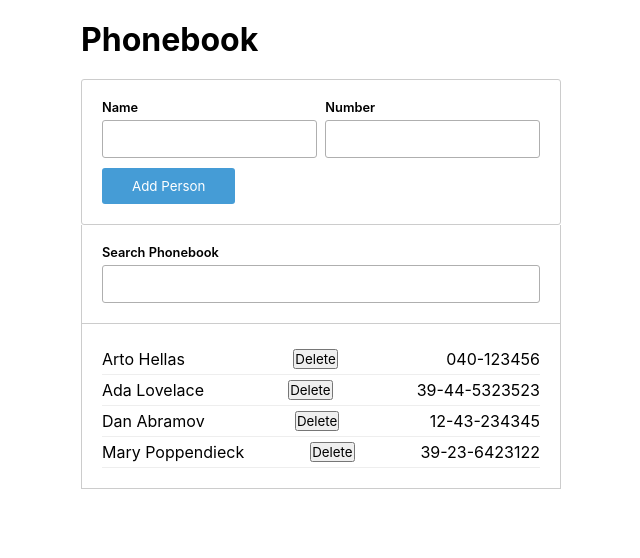
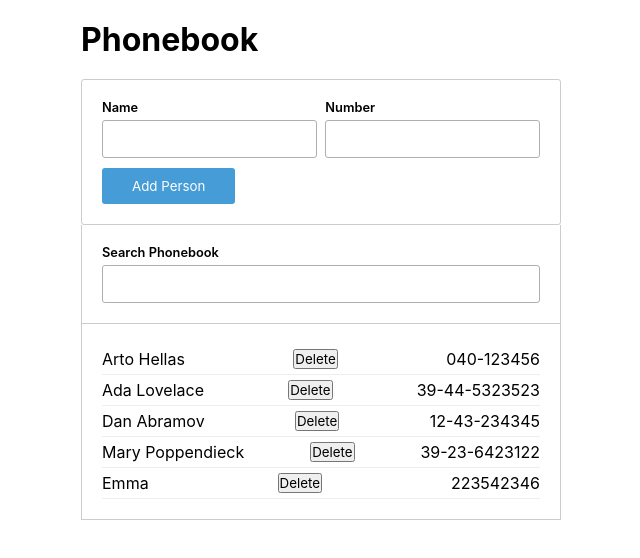
Before and after one commit to danphillipsuk/fullstackopen2022, a React (Create React App) app in the folder part2/phonebook/: page / in a window 1280 px wide. Shown: the top 558 px of the page, without its empty margins (319-959 px from the left). Built offline with nearby package versions, Linux system fonts and the light colour scheme; data requests are answered from the project's data file.

Commit message:
Exercise 2.19 complete

```diff
--- a/part2/phonebook/db.json
+++ b/part2/phonebook/db.json
@@ -19,6 +19,11 @@
       "name": "Mary Poppendieck",
       "number": "39-23-6423122",
       "id": 4
+    },
+    {
+      "name": "Emma",
+      "number": "223542346",
+      "id": 5
     }
   ]
 }
--- a/part2/phonebook/src/App.js
+++ b/part2/phonebook/src/App.js
@@ -2,6 +2,8 @@ import { useState, useEffect } from 'react'
 import Filter from './components/Filter';
 import AddNewPerson from './components/AddNewPerson';
 import personService from './services/persons'
+import Notification from './components/Notification'
+import axios from 'axios';
 
 
 const App = () => {
@@ -10,6 +12,7 @@ const App = () => {
   const [newName, setNewName] = useState('');
   const [newNumber, setNewNumber] = useState('');
   const [newfilter, setFilter] = useState('');
+  const [message, setMessage] = useState(null);
 
   useEffect(() => {
     personService
@@ -19,15 +22,50 @@ const App = () => {
       })
   }, []);
 
-
   const handleNameChange = (event) => setNewName(event.target.value);
   const handleNumberChange = (event) => setNewNumber(event.target.value);
   const handleFilter = (event) => setFilter(event.target.value)
 
+  const deletePerson = (event) => {
+    const res = window.confirm(`Delete ${event.target.name} from phonebook?`);
+    if(res) {
+      axios
+      .delete(`http://localhost:3001/persons/${event.target.value}`)
+      .then(response => {
+        const newList = persons.filter(person => person.id != event.target.value)
+        setPersons(newList)
+        setMessage(
+          `${event.target.name} has been deleted from the phonebook`
+        )
+        setTimeout(() => {
+          setMessage(null)
+        }, 3000)
+      })
+    }
+  }
+
+  const updatePerson = (id, number) => {
+    console.log(id)
+    const url = `http://localhost:3001/persons/${id}`;
+    const entry = persons.find(p => p.id === id);
+    const updatedEntry = {...entry, number: number};
+    axios
+    .put(url, updatedEntry)
+    .then(response => {
+      setPersons(persons.map(person => person.id !== id ? person : response.data));
+      setMessage(
+        `has been modified from the phonebook`
+      )
+      setTimeout(() => {
+        setMessage(null)
+      }, 3000)
+    })
+  }
+
   return (
     <div>
       <h1 id="header">Phonebook</h1>
-
+      <Notification message={message} />
       <AddNewPerson
         persons={persons}
         setPersons={setPersons}
@@ -37,6 +75,7 @@ const App = () => {
         newNumber={newNumber}
         setNewNumber={setNewNumber}
         handleNumberChange={handleNumberChange}
+        updatePerson={updatePerson}
       />
 
       <Filter
@@ -45,6 +84,7 @@ const App = () => {
         newfilter={newfilter}
         handleFilter={handleFilter}
         setFilter={setFilter}
+        deletePerson={deletePerson}
       />
 
     </div>
--- a/part2/phonebook/src/components/AddNewPerson.js
+++ b/part2/phonebook/src/components/AddNewPerson.js
@@ -8,7 +8,8 @@ const AddNewPerson = ({
     setPersons,
     newNumber,
     setNewNumber,
-    handleNumberChange
+    handleNumberChange,
+    updatePerson
   }) => {
 
   const addPerson = event => {
@@ -29,8 +30,7 @@ const AddNewPerson = ({
       const entryId = duplicateName[0].id;
       const res = window.confirm(`${newName} already added to phonebook. Do you want to replace the old number with a new one?`)
       if(res) {
-        personsService
-          .update(entryId, newNumber, persons, setPersons)
+        updatePerson(entryId, newNumber);
       }
       setNewName('');
       setNewNumber('');
--- a/part2/phonebook/src/components/Filter.js
+++ b/part2/phonebook/src/components/Filter.js
@@ -1,5 +1,5 @@
 import Persons from "./Persons"
-const Filter = ({persons, newfilter, handleFilter, setPersons}) => {
+const Filter = ({persons, newfilter, handleFilter, setPersons, deletePerson}) => {
 
   let filtered;
   let peopleToShow;
@@ -23,7 +23,7 @@ const Filter = ({persons, newfilter, handleFilter, setPersons}) => {
           <input newfilter={newfilter} onChange={handleFilter} id="filterInp"/>
         </form>
       </div>
-      <Persons persons={peopleToShow} setPersons={setPersons}/>
+      <Persons persons={peopleToShow} setPersons={setPersons} deletePerson={deletePerson}/>
     </>
   )
 
--- /dev/null
+++ b/part2/phonebook/src/components/Notification.js
@@ -0,0 +1,20 @@
+const Notification = ({ message }) => {
+  if (message === null) {
+    return null;
+  }
+
+  const notificationStyle = {
+    border: 'solid 3px',
+    padding: 20,
+    borderRadius: 3,
+    textAlign: 'center'
+  }
+
+  return (
+    <div style={notificationStyle} className='message'>
+      {message}
+    </div>
+  )
+}
+
+export default Notification
--- a/part2/phonebook/src/components/People.js
+++ b/part2/phonebook/src/components/People.js
@@ -1,13 +1,4 @@
-import personService from '../services/persons'
-
-const People = ({ individual, persons, setPersons }) => {
-
-  const deletePerson = (event) => {
-    const userId = event.target.value;
-    const userName = event.target.name;
-    personService
-      .deletePerson(userId, userName, persons, setPersons)
-  }
+const People = ({ individual, deletePerson }) => {
 
   return (
     <li>
@@ -16,7 +7,9 @@ const People = ({ individual, persons, setPersons }) => {
         onClick={deletePerson}
         value={individual.id}
         name={individual.name}
-      >Delete</button>
+        >
+          Delete
+      </button>
       <span>{individual.number}</span>
 
     </li>
--- a/part2/phonebook/src/components/Persons.js
+++ b/part2/phonebook/src/components/Persons.js
@@ -1,10 +1,16 @@
 import People from "./People";
 
-const Persons = ({persons, setPersons }) => {
+const Persons = ({persons, setPersons, deletePerson }) => {
   return (
     <ul id="phoneBook">
       {persons.map(people =>
-        <People key={people.id} individual={people} setPersons={setPersons} persons={persons}/>
+        <People
+          key={people.id}
+          individual={people}
+          setPersons={setPersons}
+          persons={persons}
+          deletePerson={deletePerson}
+        />
       )}
     </ul>
   )
--- a/part2/phonebook/src/services/persons.js
+++ b/part2/phonebook/src/services/persons.js
@@ -11,32 +11,7 @@ const create = newObject => {
   return request.then(response => response.data);
 }
 
-const deletePerson = (id, name, persons, setPersons) => {
-  const res = window.confirm(`Delete ${name} from phonebook?`)
-    if(res) {
-      axios
-      .delete(`http://localhost:3001/persons/${id}`)
-      .then(response => {
-        const newList = persons.filter(person => person.id != id)
-        setPersons(newList)
-      })
-    }
-}
-
-const update = (id, number, persons, setPersons) => {
-  const url = `http://localhost:3001/persons/${id}`;
-  const entry = persons.find(p => p.id === id)
-  const updatedEntry = {...entry, number: number}
-  axios
-    .put(url, updatedEntry)
-    .then(response => {
-      setPersons(persons.map(person => person.id !== id ? person : response.data))
-    })
-}
-
 export default {
   getAll,
-  create,
-  deletePerson,
-  update
+  create
 }
```
